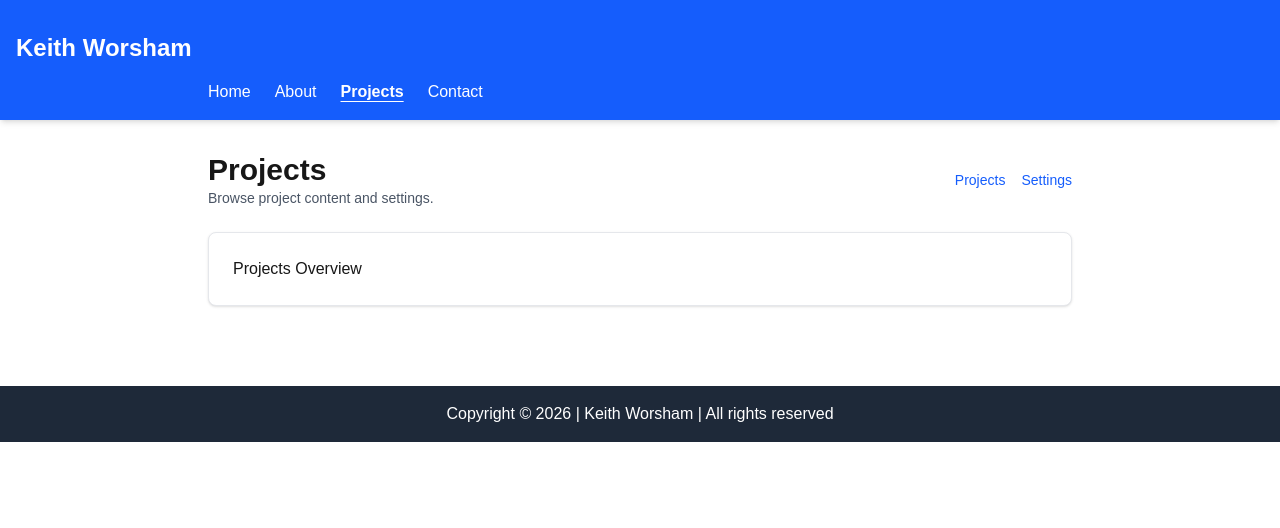
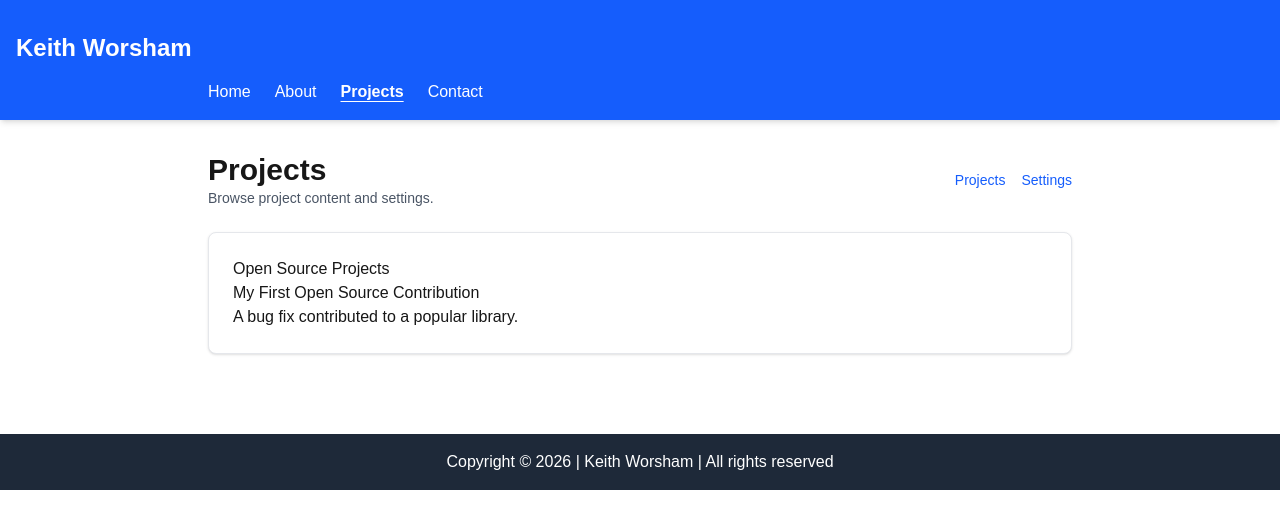
Before and after one commit to ekworsham/wdd430-portfolio, a Next.js app: page /projects in a window 1280 px wide. Shown: the top 528 px of the page. Built offline with nearby package versions, Linux system fonts and the light colour scheme.

Commit message:
wk2 assignment

```diff
--- /dev/null
+++ b/app/api/projects/[id]/route.ts
@@ -0,0 +1,38 @@
+import { getProjectById } from '../../../projects/lib/projects-db';
+
+function parseProjectId(id: string): number | null {
+  const projectId = Number(id);
+
+  if (!Number.isInteger(projectId) || projectId <= 0) {
+    return null;
+  }
+
+  return projectId;
+}
+
+export async function GET(
+  request: Request,
+  { params }: { params: Promise<{ id: string }> }
+) {
+  const { id } = await params;
+
+  const projectId = parseProjectId(id);
+
+  if (projectId === null) {
+    return Response.json(
+      { error: 'Invalid project id' },
+      { status: 400 }
+    );
+  }
+
+  const project = getProjectById(projectId);
+
+  if (!project) {
+    return Response.json(
+      { error: 'Project not found' },
+      { status: 404 }
+    );
+  }
+
+  return Response.json(project);
+}
--- /dev/null
+++ b/app/api/projects/route.ts
@@ -0,0 +1,14 @@
+import { getProjects } from '../../projects/lib/projects-db';
+
+const validTypes = new Set(['opensource', 'school']);
+
+export async function GET(request: Request) {
+    const { searchParams } = new URL(request.url);
+    const type = searchParams.get('type');
+
+    if (type && !validTypes.has(type)) {
+        return Response.json({ error: 'Invalid project type' }, { status: 400 });
+    }
+
+    return Response.json(getProjects(type));
+}
--- /dev/null
+++ b/app/projects/lib/projects-db.ts
@@ -0,0 +1,35 @@
+export interface Project {
+  id: number;
+  title: string;
+  description: string;
+  type: 'opensource' | 'school';
+  technologies: string[];
+  link?: string;
+}
+
+export const projects: Project[] = [
+  {
+    id: 1,
+    title: 'My First Open Source Contribution',
+    description: 'A bug fix contributed to a popular library.',
+    type: 'opensource',
+    technologies: ['TypeScript', 'React'],
+    link: 'https://github.com/example/repo'
+  },
+  {
+    id: 2,
+    title: 'Database Design Final Project',
+    description: 'An ER diagram and normalized schema for a library system.',
+    type: 'school',
+    technologies: ['PostgreSQL', 'SQL']
+  }
+];
+
+export function getProjects(type?: string | null): Project[] {
+  if (type) return projects.filter(p => p.type === type);
+  return projects;
+}
+
+export function getProjectById(id: number): Project | null {
+  return projects.find(p => p.id === id) ?? null;
+}
--- a/app/projects/opensource/page.tsx
+++ b/app/projects/opensource/page.tsx
@@ -1,3 +1,40 @@
-export default function OpenSourceProjectsPage() {
-    return<h1>Open Source Project</h1>
+interface Project {
+  id: number;
+  title: string;
+  description: string;
+  type: 'opensource' | 'school';
+  technologies: string[];
+  link?: string;
 }
+
+async function getProjects(): Promise<Project[]> {
+  const res = await fetch(
+    'http://localhost:3000/api/projects?type=opensource',
+    {
+      cache: 'no-store',
+    }
+  );
+
+  if (!res.ok) {
+    throw new Error('Failed to fetch projects');
+  }
+
+  return res.json();
+}
+
+export default async function OpenSourceProjectsPage() {
+  const projects = await getProjects();
+
+  return (
+    <main>
+      <h1>Open Source Projects</h1>
+
+      {projects.map((project) => (
+        <article key={project.id}>
+          <h2>{project.title}</h2>
+          <p>{project.description}</p>
+        </article>
+      ))}
+    </main>
+  );
+}
--- a/app/projects/page.tsx
+++ b/app/projects/page.tsx
@@ -1,3 +1,40 @@
-export default function ProjectPage() {
-    return<h1>Projects Overview</h1>
+interface Project {
+  id: number;
+  title: string;
+  description: string;
+  type: 'opensource' | 'school';
+  technologies: string[];
+  link?: string;
 }
+
+async function getProjects(): Promise<Project[]> {
+  const res = await fetch(
+    "http://localhost:3000/api/projects?type=opensource",
+    {
+      cache: "no-store",
+    }
+  );
+
+  if (!res.ok) {
+    throw new Error("Failed to fetch projects");
+  }
+
+  return res.json();
+}
+
+export default async function OpenSourceProjectsPage() {
+  const projects = await getProjects();
+
+  return (
+    <main>
+      <h1>Open Source Projects</h1>
+
+      {projects.map((project) => (
+        <article key={project.id}>
+          <h2>{project.title}</h2>
+          <p>{project.description}</p>
+        </article>
+      ))}
+    </main>
+  );
+}
--- a/app/projects/school/page.tsx
+++ b/app/projects/school/page.tsx
@@ -1,3 +1,40 @@
-export default function SchoolProjectsPage() {
-    return<h1>School Projects</h1>
+interface Project {
+  id: number;
+  title: string;
+  description: string;
+  type: 'opensource' | 'school';
+  technologies: string[];
+  link?: string;
 }
+
+async function getProjects(): Promise<Project[]> {
+  const res = await fetch(
+    'http://localhost:3000/api/projects?type=school',
+    {
+      cache: 'no-store',
+    }
+  );
+
+  if (!res.ok) {
+    throw new Error('Failed to fetch projects');
+  }
+
+  return res.json();
+}
+
+export default async function SchoolProjectsPage() {
+  const projects = await getProjects();
+
+  return (
+    <main>
+      <h1>School Projects</h1>
+
+      {projects.map((project) => (
+        <article key={project.id}>
+          <h2>{project.title}</h2>
+          <p>{project.description}</p>
+        </article>
+      ))}
+    </main>
+  );
+}
```
